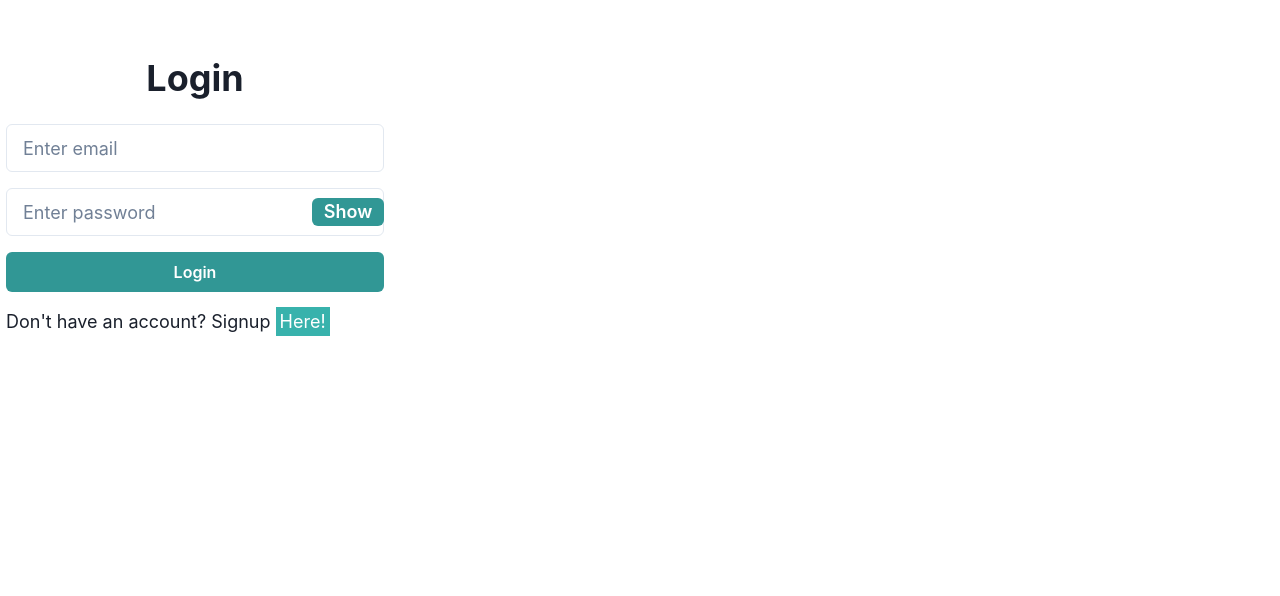
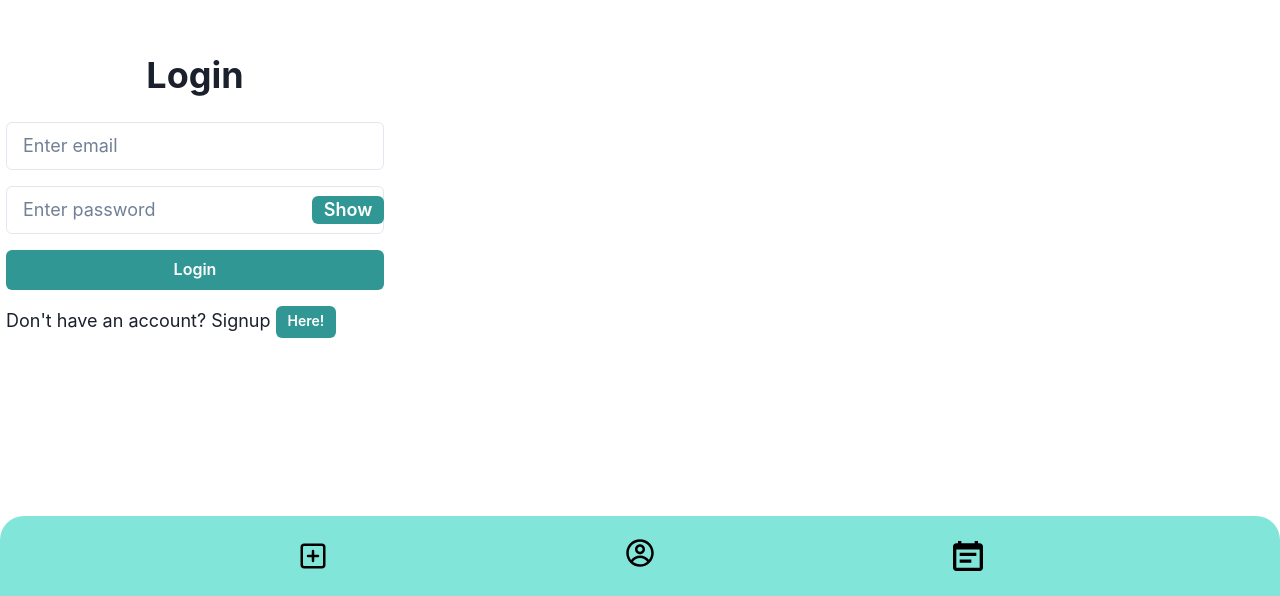
Before and after one commit to fcaramez/expense-app-client, a React (Create React App) app: page /login in a window 1280 px wide. Shown: the part 204-800 px from the top of the page. Built offline with nearby package versions, Linux system fonts and the light colour scheme.

Commit message:
adds appBar, starts creating user progress and user profile

```diff
--- a/package.json
+++ b/package.json
@@ -3,6 +3,7 @@
   "version": "0.1.0",
   "private": true,
   "dependencies": {
+    "@chakra-ui/icons": "^2.0.6",
     "@chakra-ui/react": "^2.2.6",
     "@emotion/react": "^11.10.0",
     "@emotion/styled": "^11.10.0",
@@ -13,6 +14,7 @@
     "framer-motion": "^7.0.0",
     "react": "^18.2.0",
     "react-dom": "^18.2.0",
+    "react-icons": "^4.4.0",
     "react-router-dom": "^6.3.0",
     "react-scripts": "5.0.1",
     "styled-components": "^5.3.5",
--- a/src/App.js
+++ b/src/App.js
@@ -3,6 +3,7 @@ import SignupPage from "./pages/SignupPage";
 import { Routes, Route } from "react-router-dom";
 import IsAnon from "./components/IsAnon";
 import IsPrivate from "./components/IsPrivate";
+import ProgressPage from "./pages/ProgressPage";
 
 function App() {
   return (
@@ -24,6 +25,14 @@ function App() {
             </IsAnon>
           }
         />
+        <Route
+          path="/progress"
+          element={
+            <IsPrivate>
+              <ProgressPage />
+            </IsPrivate>
+          }
+        />
       </Routes>
     </div>
   );
--- /dev/null
+++ b/src/components/Appbar.jsx
@@ -0,0 +1,43 @@
+import React from "react";
+import { CalendarIcon, PlusSquareIcon } from "@chakra-ui/icons";
+import styled from "styled-components";
+import { Icon } from "@chakra-ui/react";
+import { CgProfile } from "react-icons/cg";
+import { Link } from "react-router-dom";
+
+const Bar = styled.div`
+  display: flex;
+  justify-content: space-evenly;
+  align-items: center;
+  flex-direction: row;
+  background-color: #81e6d9;
+  width: 100%;
+  height: 10vh;
+  position: fixed;
+  bottom: 0;
+  left: 0;
+  border-radius: 24px 24px 0px 0px;
+
+  .icons {
+    height: 30px;
+    width: 30px;
+  }
+`;
+
+function Appbar() {
+  return (
+    <Bar>
+      <Link to={"/create-expense"}>
+        <PlusSquareIcon className="icons" size="md" color={"black"} />
+      </Link>
+      <Link to={"/profile"}>
+        <Icon as={CgProfile} className="icons" color={"black"} />
+      </Link>
+      <Link to={"/progress"}>
+        <CalendarIcon size="md" className="icons" color={"black"} />
+      </Link>
+    </Bar>
+  );
+}
+
+export default Appbar;
--- a/src/components/IsAnon.jsx
+++ b/src/components/IsAnon.jsx
@@ -12,7 +12,7 @@ function IsAnon({ children }) {
   if (!isLoggedIn) {
     return children;
   } else {
-    return navigate("/projects");
+    return navigate("/");
   }
 }
 
--- a/src/pages/LoginPage.jsx
+++ b/src/pages/LoginPage.jsx
@@ -12,6 +12,7 @@ import {
   Text,
   Highlight,
 } from "@chakra-ui/react";
+import Appbar from "../components/Appbar";
 
 function LoginPage() {
   const [email, setEmail] = useState("");
@@ -38,7 +39,8 @@ function LoginPage() {
         navigate("/");
       })
       .catch((error) => {
-        setErrorMessage(error.data.errorMessage);
+        console.log(error);
+        setErrorMessage(error.response.data.errorMessage);
       });
   };
 
@@ -83,21 +85,12 @@ function LoginPage() {
           <Text fontSize="lg">
             Don't have an account? Signup{" "}
             <Link to={"/signup"}>
-              <Highlight
-                query="Here!"
-                styles={{
-                  px: "1",
-                  py: "1",
-                  rounded: "half",
-                  bg: "teal.400",
-                  color: "white",
-                }}>
-                Here!
-              </Highlight>
+              <Button colorScheme="teal" size="sm">Here!</Button>
             </Link>
           </Text>
         </Stack>
       </form>
+      <Appbar />
     </>
   );
 }
--- /dev/null
+++ b/src/pages/ProgressPage.jsx
@@ -0,0 +1,36 @@
+import React from "react";
+import apiService from "../service/api.service";
+import { AuthContext } from "../context/auth.context";
+import { useContext, useState, useEffect } from "react";
+
+function ProgressPage() {
+  const api = new apiService();
+  const [expenses, setExpenses] = useState([]);
+  const [budget, setBudget] = useState(null);
+
+  const { user } = useContext(AuthContext);
+
+  const getExpenses = async () => {
+    const response = await api.getExpenses(user._id);
+    console.log(response);
+    setExpenses(response.data.expenses);
+    setBudget(response.data.budget);
+  };
+
+  useEffect(() => {
+    getExpenses();
+  }, []);
+
+  return (
+    <>
+      <h1>Welcome, {user.username}!</h1>
+      {budget !== null && <h1>Your current budget is: {budget}</h1>}
+      {expenses.length > 0 && <h1>Here's your 5 most recent expenses: </h1>}
+      {expenses.length > 0 && (
+        <h1>Here's your current biggest source of income: </h1>
+      )}
+    </>
+  );
+}
+
+export default ProgressPage;
--- a/src/pages/SignupPage.jsx
+++ b/src/pages/SignupPage.jsx
@@ -104,17 +104,9 @@ function SignupPage() {
           <Text fontSize="lg">
             Already have an account? Login{" "}
             <Link to={"/login"}>
-              <Highlight
-                query="Here!"
-                styles={{
-                  px: "1",
-                  py: "1",
-                  rounded: "half",
-                  bg: "teal.400",
-                  color: "white",
-                }}>
+              <Button colorScheme="teal" size="sm">
                 Here!
-              </Highlight>
+              </Button>
             </Link>
           </Text>
         </Stack>
--- a/src/service/api.service.js
+++ b/src/service/api.service.js
@@ -8,21 +8,21 @@ class apiService {
     });
   }
 
-  getExpenses(apiKey) {
+  getExpenses = (apiKey) => {
     return this.api.get(`/api/expenses/${apiKey}`);
-  }
+  };
 
-  createExpense(apiKey, body) {
+  createExpense = (apiKey, body) => {
     return this.api.post(`/api/expenses/${apiKey}`, body);
-  }
+  };
 
-  updateExpense(apiKey, expenseId, body) {
+  updateExpense = (apiKey, expenseId, body) => {
     return this.api.put(`/api/expense/${expenseId}/${apiKey}`, body);
-  }
+  };
 
-  deleteExpense(apiKey, expenseId) {
+  deleteExpense = (apiKey, expenseId) => {
     return this.api.delete(`/api/expense/${expenseId}/${apiKey}`);
-  }
+  };
 }
 
 export default apiService;
```
Also changed, not shown: src/pages/ProfilePage.jsx (added, +7 -0 lines), 1 other file (tests, documents, lock files or other folders).
